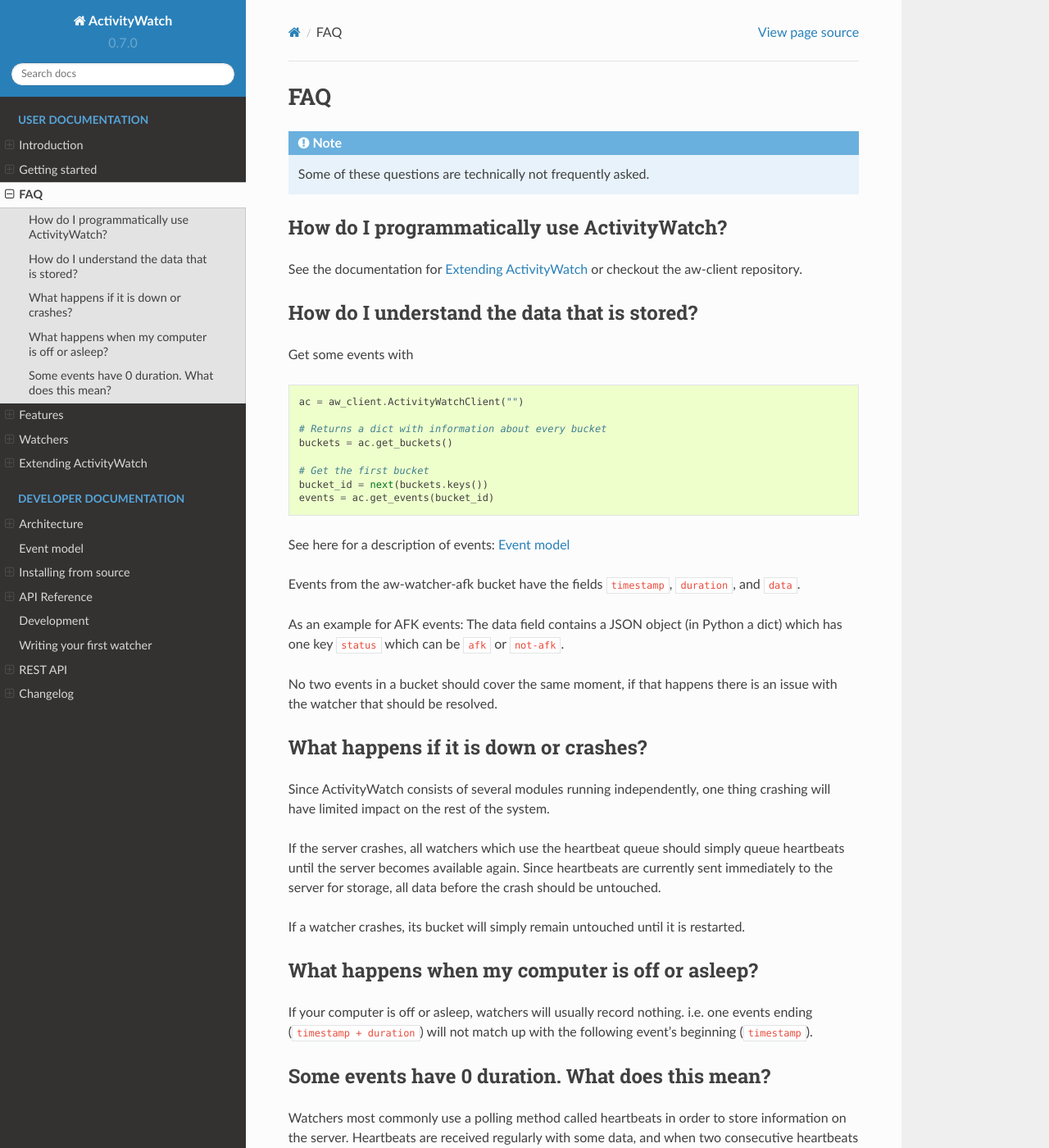
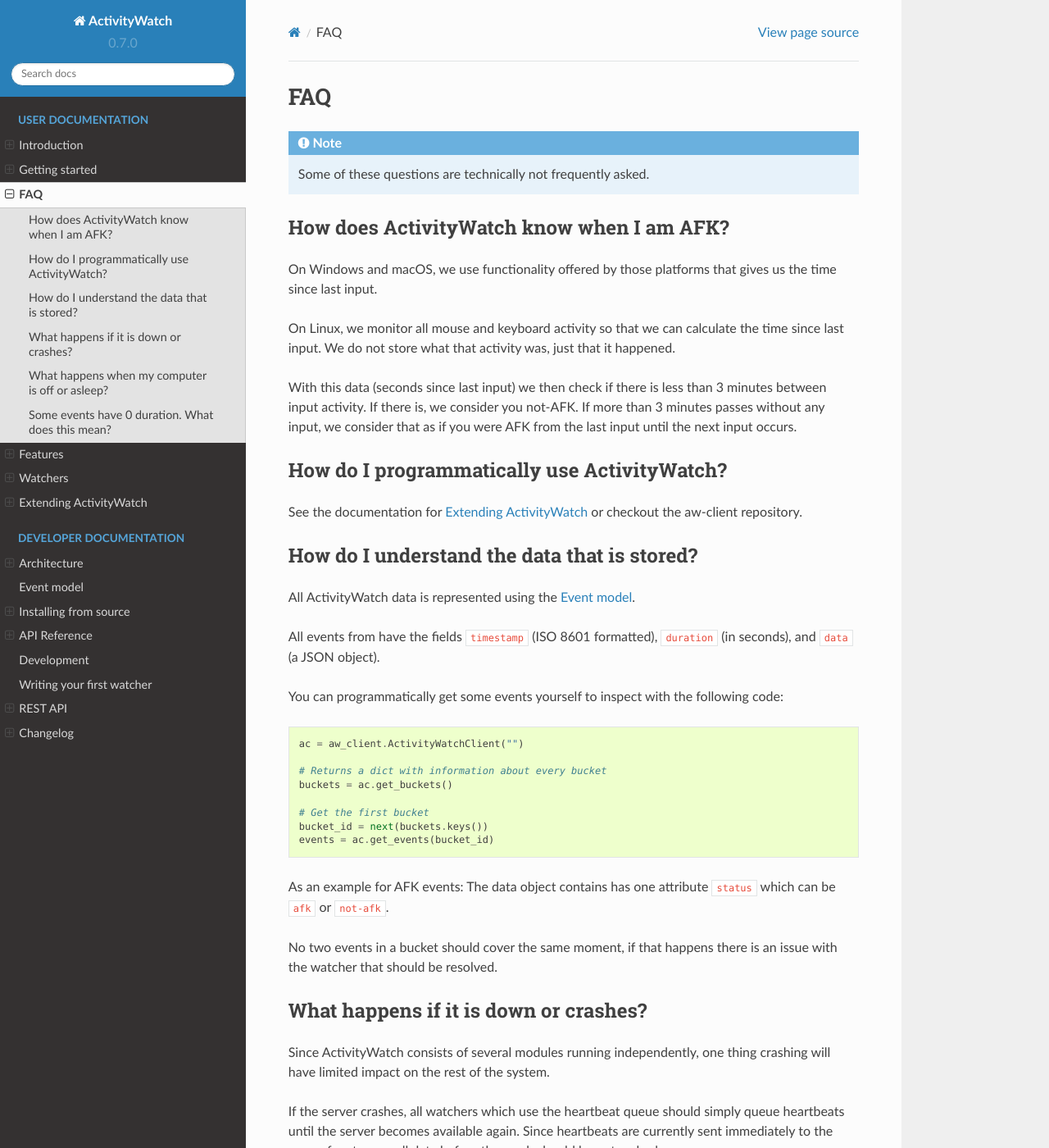
Before and after one commit to ActivityWatch/activitywatch, a Sphinx documentation site: the page built from docs/faq.rst, in a window 1280 px wide and 1400 px high. Shown: the whole window at 82% size. Built offline with Sphinx 7.4.7 and the Read the Docs theme 2.0.0, drawn with Linux system fonts in a browser that asks for light colours.

Commit message:
improved the docs

```diff
--- a/docs/faq.rst
+++ b/docs/faq.rst
@@ -7,6 +7,19 @@
 .. note::
    Some of these questions are technically not frequently asked.
 
+How does ActivityWatch know when I am AFK?
+------------------------------------------
+
+On Windows and macOS, we use functionality offered by those platforms that gives us the
+time since last input.
+
+On Linux, we monitor all mouse and keyboard activity so that we can calculate the time
+since last input. We do not store what that activity was, just that it happened.
+
+With this data (seconds since last input) we then check if there is less than 3 minutes
+between input activity. If there is, we consider you not-AFK.  If more than 3 minutes
+passes without any input, we consider that as if you were AFK from the last input
+until the next input occurs.
 
 How do I programmatically use ActivityWatch?
 --------------------------------------------
@@ -16,7 +29,11 @@
 How do I understand the data that is stored?
 --------------------------------------------
 
-Get some events with
+All ActivityWatch data is represented using the `event-model`.
+
+All events from have the fields :code:`timestamp` (ISO 8601 formatted), :code:`duration` (in seconds), and :code:`data` (a JSON object).
+
+You can programmatically get some events yourself to inspect with the following code:
 
 .. code-block:: py
 
@@ -29,11 +46,7 @@
    bucket_id = next(buckets.keys())
    events = ac.get_events(bucket_id)
 
-See here for a description of events: `event-model`
-
-Events from the aw-watcher-afk bucket have the fields :code:`timestamp`, :code:`duration`, and :code:`data`.
-
-As an example for AFK events: The data field contains a JSON object (in Python a dict) which has one key :code:`status` which can be :code:`afk` or :code:`not-afk`.
+As an example for AFK events: The data object contains has one attribute :code:`status` which can be :code:`afk` or :code:`not-afk`.
 
 ..
     If :code:`e0` and :code:`e1` are consecutive events, you should expect :code:`e0.timestamp + e0.duration == e1.timestamp` (within some milliseconds) and report issues when it is not the case.
```
